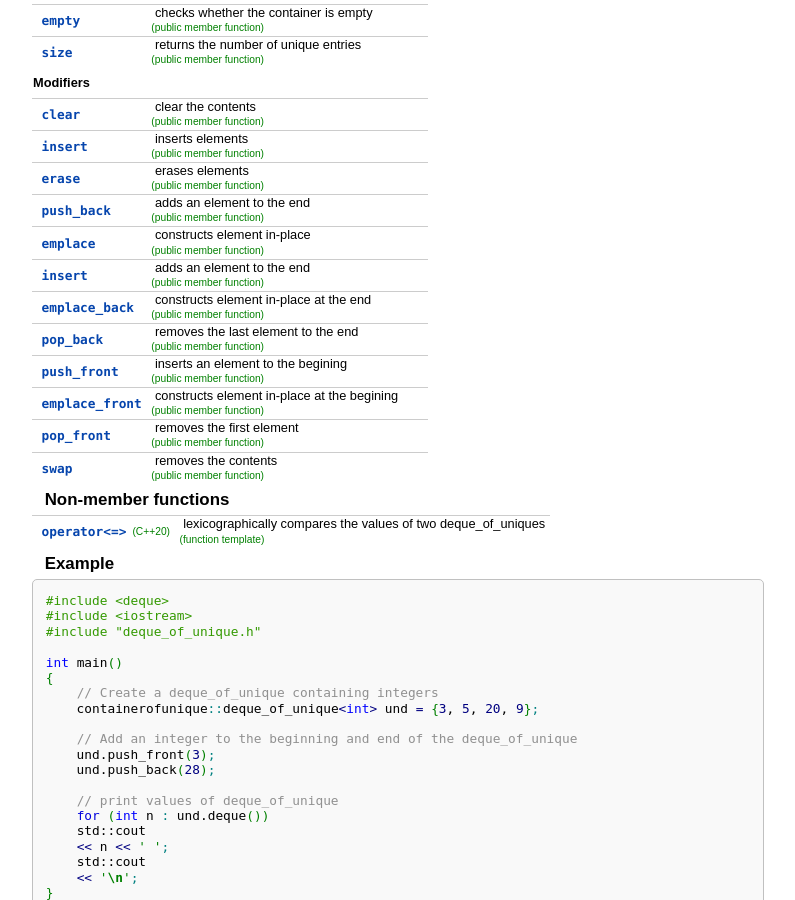
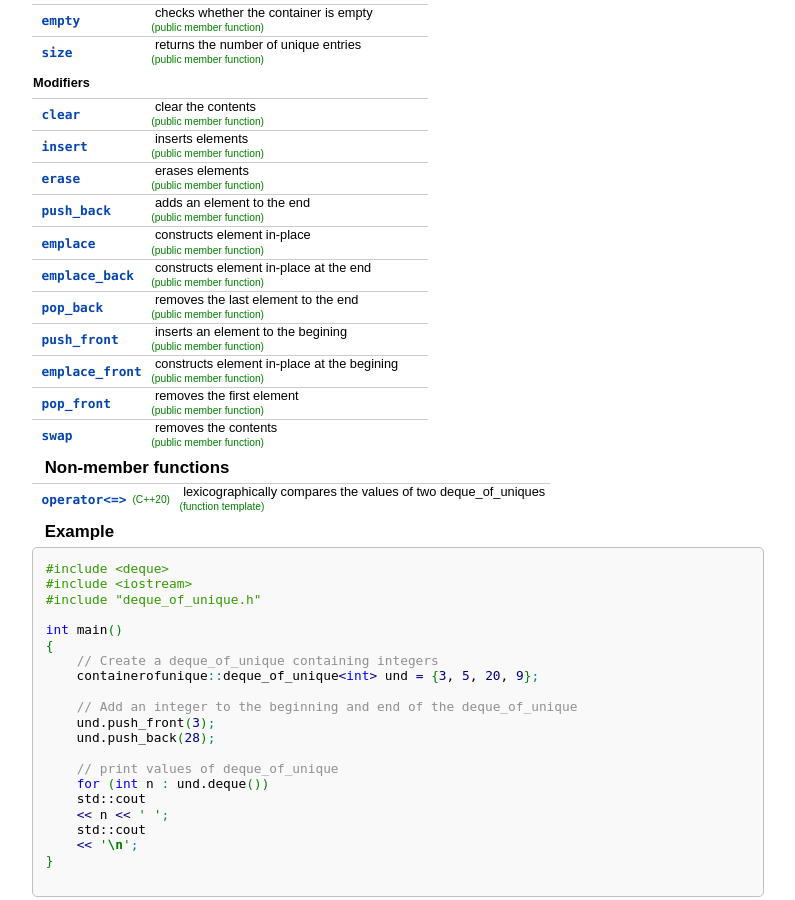
Before and after one commit to Huanhuan-Jiang/containerofuniqueelements.github.io, a Jekyll site: the page built from _docs/deque_of_unique/index.html, in a window 1280 px wide and 900 px high, scrolled down 1163 px. Shown: the whole window, without its empty margins (218-1013 px from the left). Built offline with Jekyll 4.4.1, drawn with Linux system fonts in a browser that asks for light colours; some web fonts are replaced.

Commit message:
Remove redundant insert

```diff
--- a/_docs/deque_of_unique/index.html
+++ b/_docs/deque_of_unique/index.html
@@ -564,22 +564,6 @@ title: deque_of_unique
       <td>
         <div class="t-dsc-member-div">
           <div>
-            <a href="insert" title="containerofunique/deque_of_unique/insert">
-              <span>insert</span>
-            </a>
-          </div>
-        </div>
-      </td>
-      <td>
-        &nbsp;adds an element to the end&nbsp;
-        <br />
-        <span class="t-mark">(public member function)</span>
-      </td>
-    </tr>
-    <tr class="t-dsc">
-      <td>
-        <div class="t-dsc-member-div">
-          <div>
             <a
               href="emplace_back"
               title="containerofunique/deque_of_unique/emplace_back"
```
